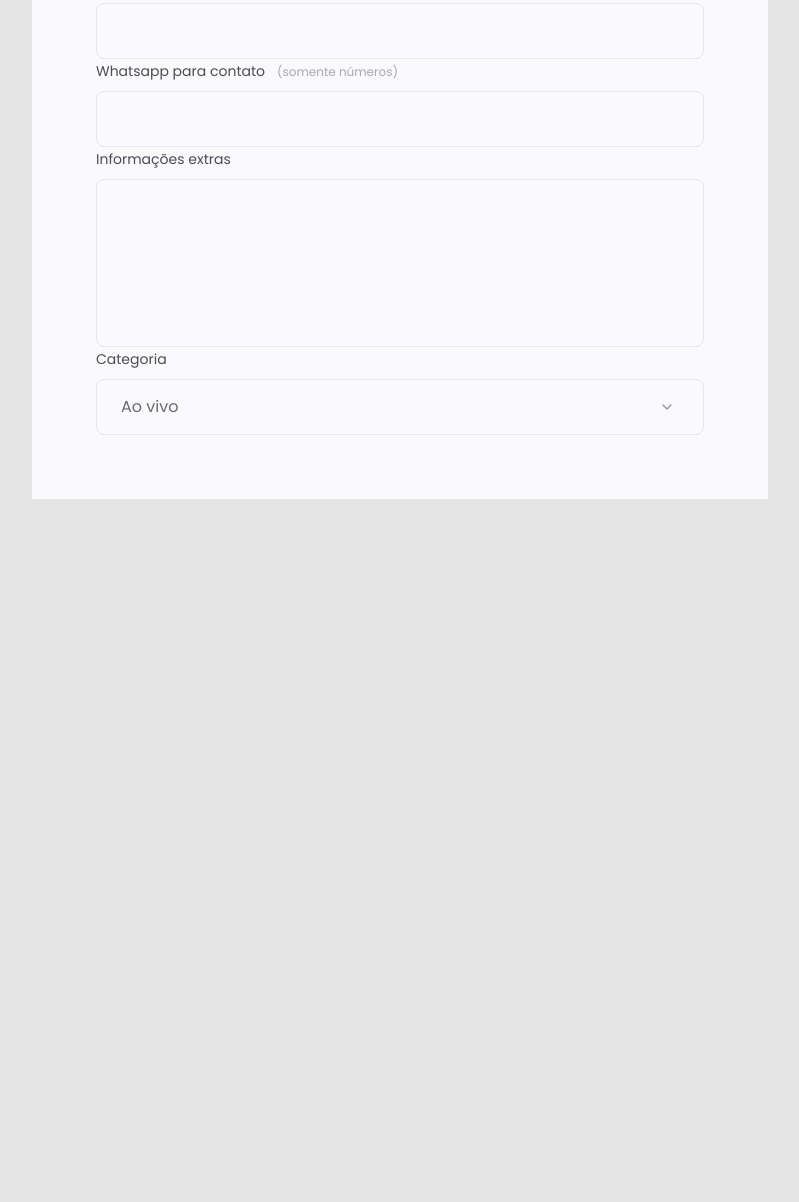
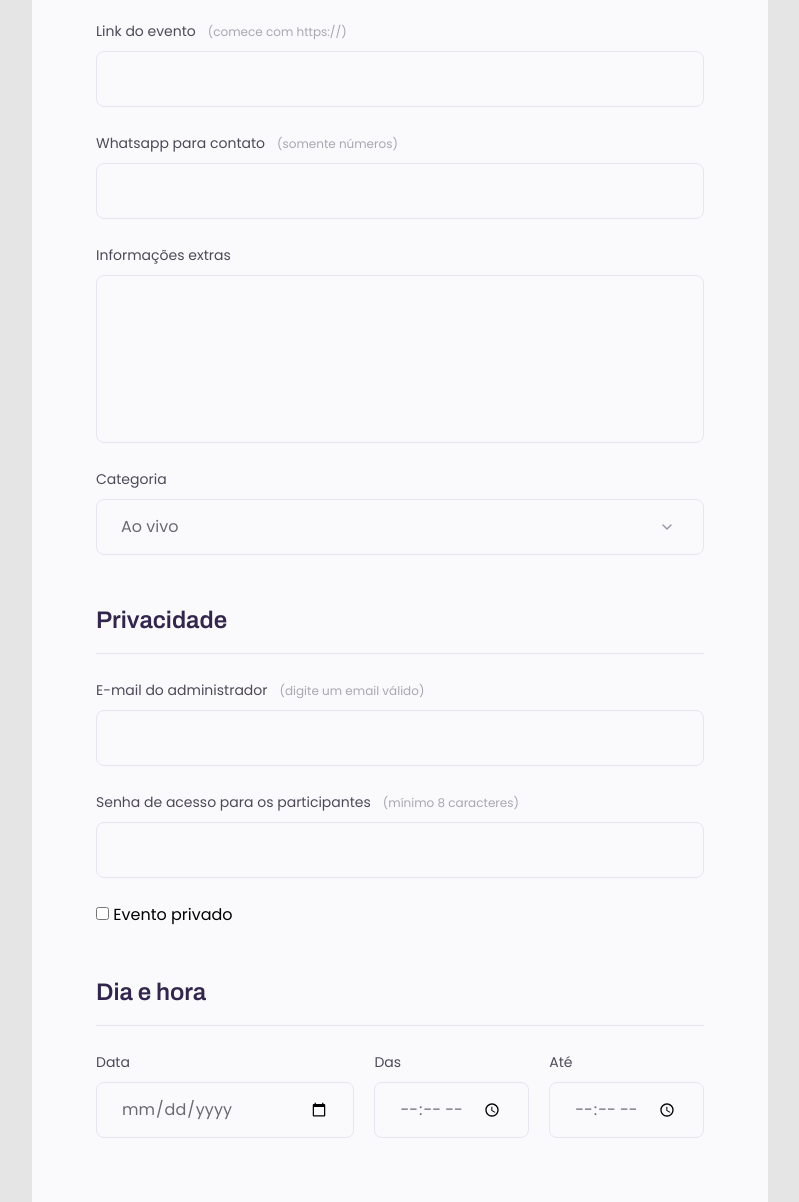
Before and after one commit to joao-sillva/crie-seu-evento, a plain HTML site: page index.html in a window 1280 px wide. Shown: the part 520-1722 px from the top of the page, without its empty margins (240-1039 px from the left). Before the commit the page ends 1019 px from the top, so only its background shows below. Drawn offline with Linux system fonts and the light colour scheme.

Commit message:
Aplicar estilos aos agrupamentos restantes

```diff
--- a/index.html
+++ b/index.html
@@ -52,6 +52,50 @@
           </div>
         </div>
       </fieldset>
+
+      <fieldset>
+        <div class="fieldset-wrapper">
+          <legend>Privacidade</legend>
+
+          <div class="input-wrapper">
+            <label for="event-email">E-mail do administrador<span>(digite um email válido)</span></label>
+            <input id="event-email" type="email" />
+          </div>
+
+          <div class="input-wrapper">
+            <label for="event-password">Senha de acesso para os participantes<span>(mínimo 8 caracteres)</span></label>
+            <input id="event-password" type="password" />
+          </div>
+
+          <div class="checkbox-wrapper">
+            <input id="event-checkbox" type="checkbox" />
+            <label for="event-checkbox">Evento privado</label>
+          </div>
+        </div>
+      </fieldset>
+
+      <fieldset>
+        <div class="fieldset-wrapper">
+          <legend>Dia e hora</legend>
+
+          <div class="column-3">
+            <div class="input-wrapper">
+              <label for="event-date">Data</label>
+              <input id="event-date" type="date" />
+            </div>
+
+            <div class="input-wrapper">
+              <label for="event-begin">Das</label>
+              <input id="event-begin" type="time" />
+            </div>
+
+            <div class="input-wrapper">
+              <label for="event-end">Até</label>
+              <input id="event-end" type="time" />
+            </div>
+          </div>
+        </div>
+      </fieldset>
     </form>
 
     <footer></footer>
--- a/style.css
+++ b/style.css
@@ -56,6 +56,10 @@ form {
   background: #FAFAFC;
   border-radius: 8px 8px 0 0;
   padding: 64px;
+
+  display: flex;
+  flex-direction: column;
+  gap: 48px;
 }
 
 fieldset {
@@ -72,6 +76,12 @@ fieldset legend {
   width: 100%;
   border-bottom: 1px solid #E6E6F0;
   padding-bottom: 16px;
+}
+
+.fieldset-wrapper {
+  display: flex;
+  flex-direction: column;
+  gap: 24px;
 }
 
 .input-wrapper {
@@ -124,3 +134,12 @@ fieldset legend {
   background-repeat: no-repeat;
   background-position: right 24px top 50%;
 }
+
+.column-3 {
+  display: flex;
+  gap: 20px;
+}
+
+.column-3 > div:nth-child(1) {
+  width: 100%;
+}
```
